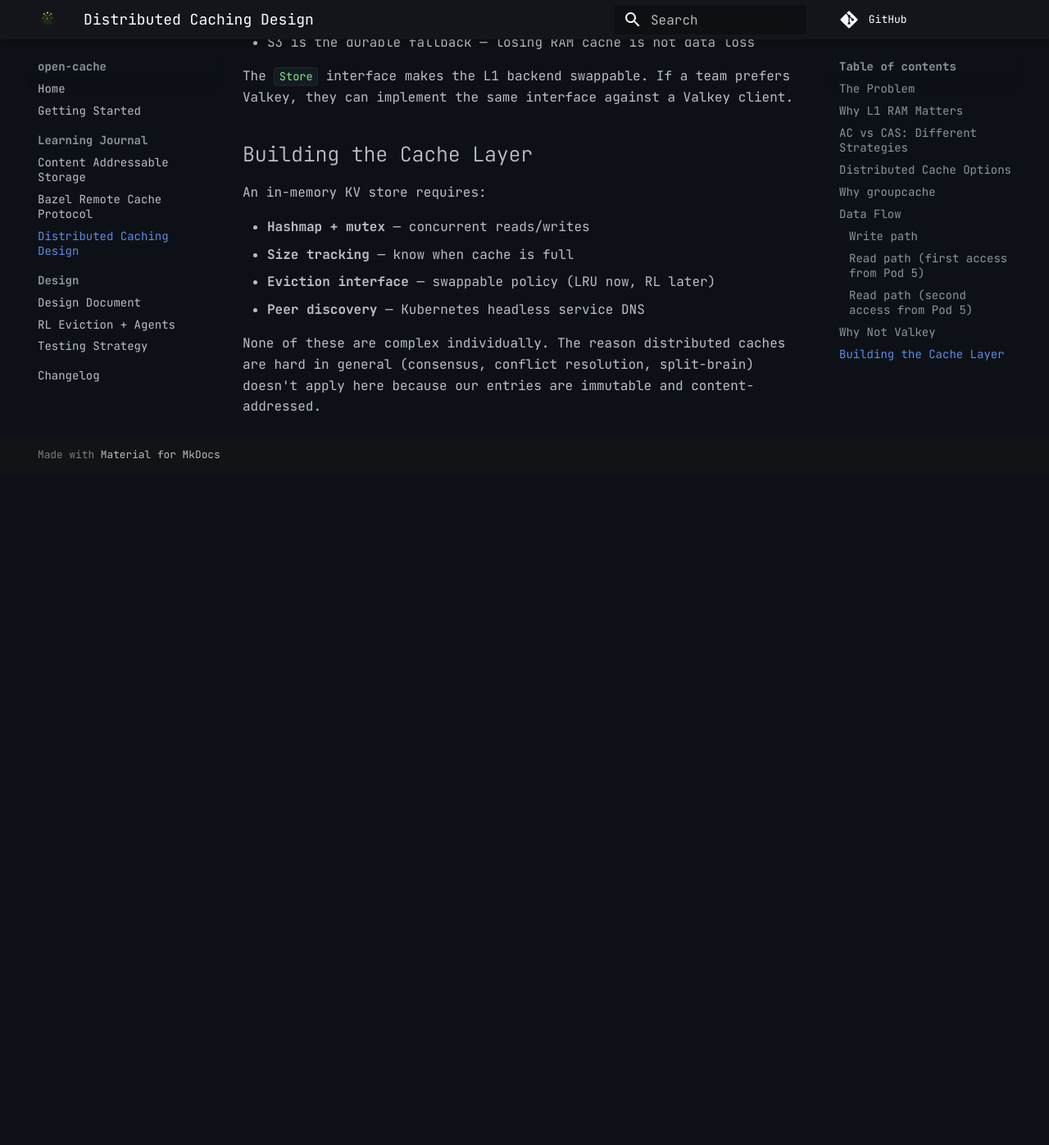
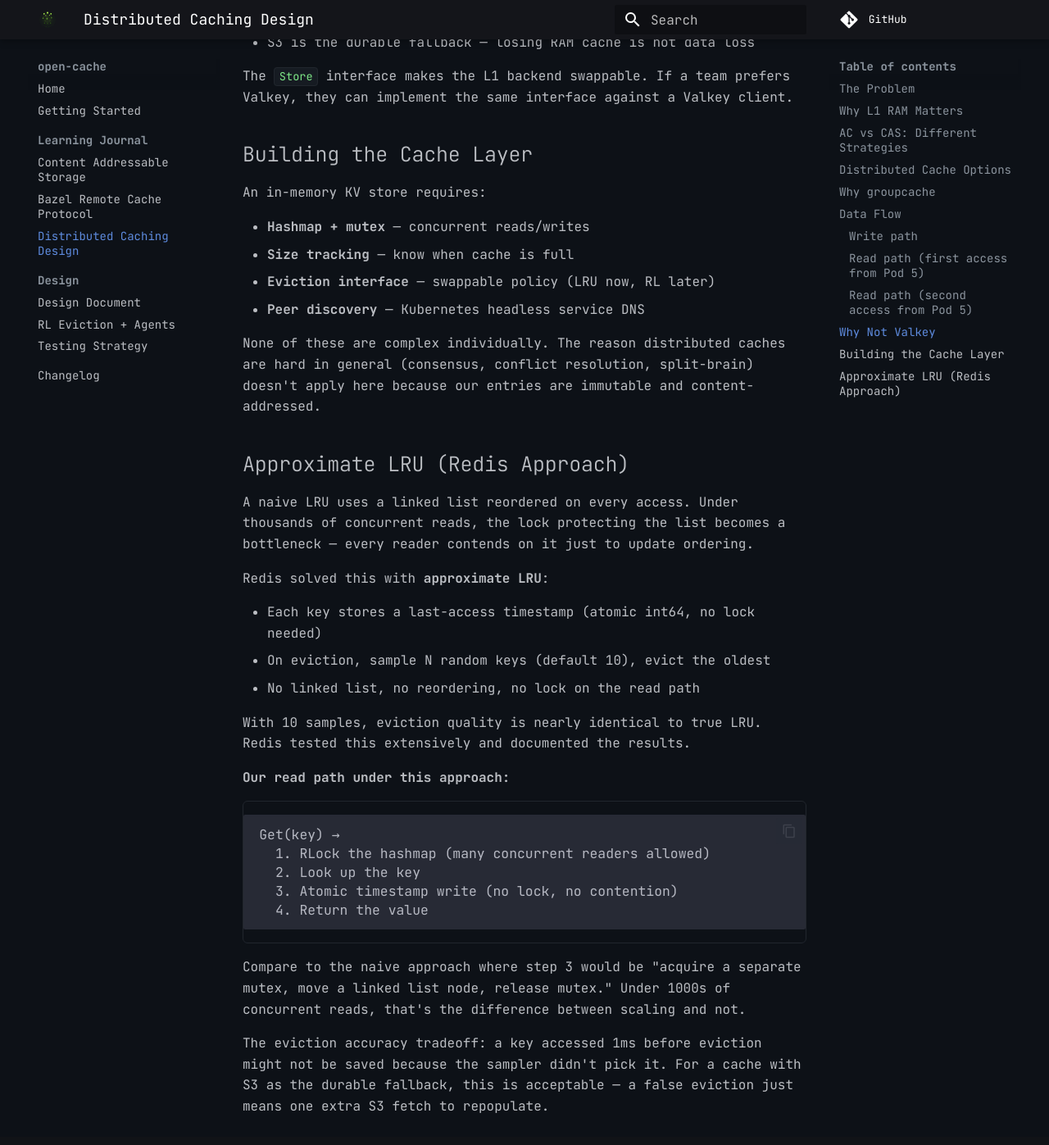
Before and after one commit to atolat/open-cache, an MkDocs documentation site: the page built from docs/learning/03-distributed-caching-design.md, in a window 1280 px wide and 1400 px high, scrolled down 2685 px. Shown: the top 1397 px of the window at 82% size. Built offline with MkDocs 1.6.1 and Material for MkDocs 9.7.7, drawn with Linux system fonts in a browser that asks for light colours; comment, search, counter and statistics services are not loaded; before the commit the page ends 3262 px from its top, so only the background shows below that.

Commit message:
Document approximate LRU design choice
Explains why we use Redis-style sampled eviction instead of a
linked list, and the concurrency tradeoff.

Co-Authored-By: Claude Opus 4.6 (1M context) <noreply@anthropic.com>

````diff
--- a/docs/learning/03-distributed-caching-design.md
+++ b/docs/learning/03-distributed-caching-design.md
@@ -110,3 +110,38 @@ An in-memory KV store requires:
 None of these are complex individually. The reason distributed caches are
 hard in general (consensus, conflict resolution, split-brain) doesn't apply
 here because our entries are immutable and content-addressed.
+
+## Approximate LRU (Redis Approach)
+
+A naive LRU uses a linked list reordered on every access. Under thousands
+of concurrent reads, the lock protecting the list becomes a bottleneck —
+every reader contends on it just to update ordering.
+
+Redis solved this with **approximate LRU**:
+
+- Each key stores a last-access timestamp (atomic int64, no lock needed)
+- On eviction, sample N random keys (default 10), evict the oldest
+- No linked list, no reordering, no lock on the read path
+
+With 10 samples, eviction quality is nearly identical to true LRU.
+Redis tested this extensively and documented the results.
+
+**Our read path under this approach:**
+
+```
+Get(key) →
+  1. RLock the hashmap (many concurrent readers allowed)
+  2. Look up the key
+  3. Atomic timestamp write (no lock, no contention)
+  4. Return the value
+```
+
+Compare to the naive approach where step 3 would be "acquire a
+separate mutex, move a linked list node, release mutex." Under
+1000s of concurrent reads, that's the difference between scaling
+and not.
+
+The eviction accuracy tradeoff: a key accessed 1ms before eviction
+might not be saved because the sampler didn't pick it. For a cache
+with S3 as the durable fallback, this is acceptable — a false eviction
+just means one extra S3 fetch to repopulate.
````
